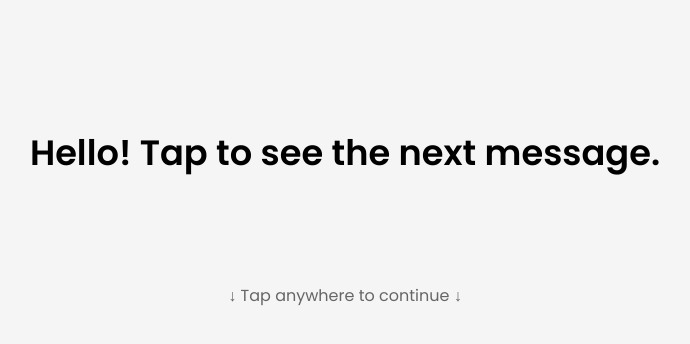
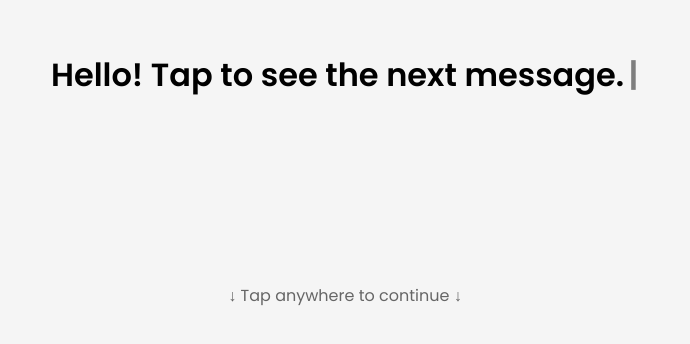
Before and after one commit to LoftMusic/text-transition-app, a plain HTML site: page index.html in a window 1280 px wide. Shown: the part 220-564 px from the top of the page, without its empty margins (295-985 px from the left). Drawn offline with Linux system fonts and the light colour scheme.

Commit message:
Add files via upload

```diff
--- a/app.js
+++ b/app.js
@@ -1,10 +1,10 @@
 const textBlock = document.getElementById('text-block');
 const texts = [
   "Hello! Tap to see the next message.",
-  "Did you know? The average person taps their phone 2,617 times a day.",
-  "This text appears with a typing animation!",
-  "You can customize these messages however you like.",
-  "Try adding your own quotes or jokes!"
+  "This text\nhas multiple\nlines to test",
+  "The cursor should\nnow track properly\nacross all lines",
+  "No more jumping\nor misalignment\nissues!",
+  "Try adding your own\nmulti-line messages!"
 ];
 
 let currentIndex = 0;
@@ -19,22 +19,23 @@ document.body.addEventListener('click', () => {
 });
 
 function showText(text) {
+  // Fade out
   textBlock.classList.remove('visible');
 
   setTimeout(() => {
-    textBlock.innerHTML = ''; // Clear previous text
+    // Reset and prepare for typing
+    textBlock.textContent = '';
     textBlock.classList.add('visible');
 
     let i = 0;
     const typingInterval = setInterval(() => {
       if (i < text.length) {
-        // Render all typed characters
-        textBlock.innerHTML = text.substring(0, i + 1) +
-          '<span class="typing-cursor">|</span>';
+        textBlock.textContent = text.substring(0, i + 1);
         i++;
       } else {
         clearInterval(typingInterval);
-        textBlock.innerHTML = text; // Remove cursor when done
+        // Remove cursor when done
+        textBlock.style.setProperty('--show-cursor', '0');
       }
     }, 50);
   }, 500);
--- a/styles.css
+++ b/styles.css
@@ -8,30 +8,46 @@ body {
   font-family: 'Poppins', sans-serif;
   cursor: pointer;
   overflow: hidden;
+  text-align: center;
 }
 
 .container {
-  text-align: center;
   width: 90%;
   max-width: 800px;
+  padding: 20px;
 }
 
 #text-block {
-  font-size: 2.2rem;
+  display: inline-block;
+  text-align: left;
+  font-size: 2rem;
   font-weight: 600;
   line-height: 1.4;
   min-height: 200px;
-  display: flex;
-  align-items: center;
-  justify-content: center;
+  white-space: pre-wrap;
+  position: relative;
   opacity: 0;
   transform: translateY(20px);
   transition: opacity 0.5s ease, transform 0.5s ease;
+  padding-right: 15px; /* Space for cursor */
 }
 
 #text-block.visible {
   opacity: 1;
   transform: translateY(0);
+}
+
+/* New cursor implementation */
+#text-block::after {
+  content: '|';
+  position: absolute;
+  right: 0;
+  animation: blink 0.7s infinite;
+}
+
+@keyframes blink {
+  0%, 100% { opacity: 0; }
+  50% { opacity: 1; }
 }
 
 .tap-hint {
@@ -45,19 +61,3 @@ body {
   0%, 100% { opacity: 0.6; }
   50% { opacity: 1; }
 }
-
-/* Replace all previous typing animations with this */
-#text-block {
-  white-space: pre-wrap; /* Preserve line breaks and wrap text */
-  text-align: center;
-}
-
-.typing-cursor {
-  display: inline-block;
-  animation: blink 0.7s infinite;
-}
-
-@keyframes blink {
-  0%, 100% { opacity: 0; }
-  50% { opacity: 1; }
-}
```
